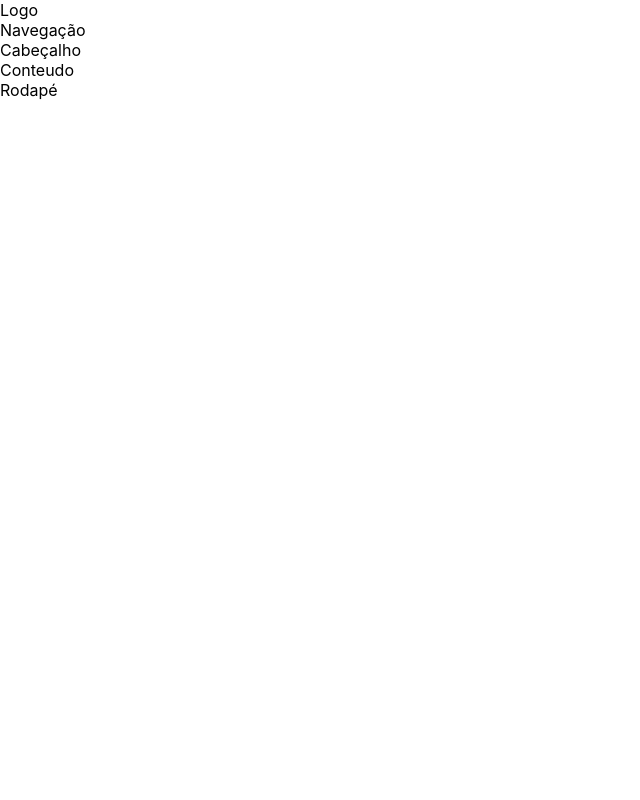
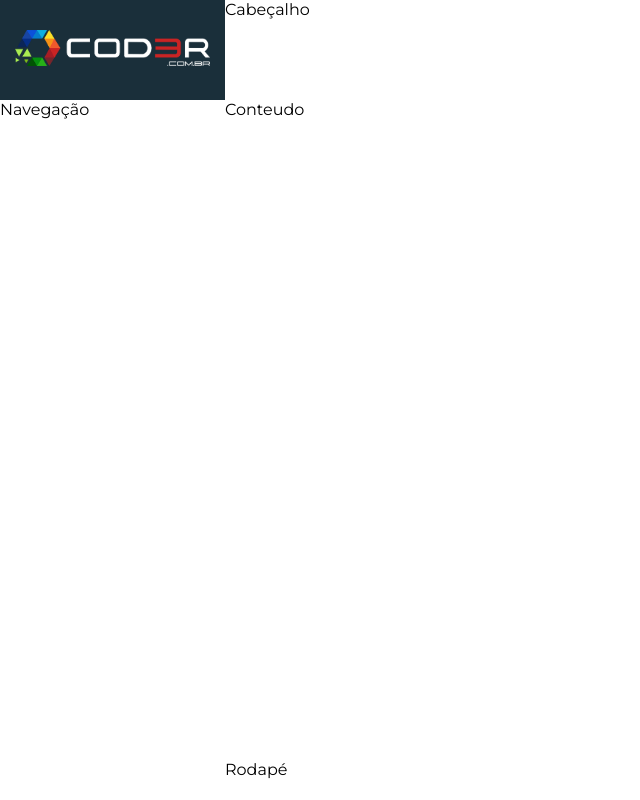
Before and after one commit to pedrocs378/Projetos-Curso, a React (Create React App) app in the folder Crud/frontend/: page / in a window 1280 px wide. Shown: the whole page, without its empty margins (0-640 px from the left). Built offline with nearby package versions, Linux system fonts and the light colour scheme.

Commit message:
Componente Logo

```diff
--- a/Crud/frontend/public/index.html
+++ b/Crud/frontend/public/index.html
@@ -5,6 +5,7 @@
     <link rel="icon" href="%PUBLIC_URL%/favicon.ico" />
     <meta name="viewport" content="width=device-width, initial-scale=1" />
     <meta name="theme-color" content="#000000" />
+    <link href="https://fonts.googleapis.com/css?family=Montserrat:300,400,500,700" rel="stylesheet">
     <meta
       name="description"
       content="Web site created using create-react-app"
--- a/Crud/frontend/src/components/template/Logo.css
+++ b/Crud/frontend/src/components/template/Logo.css
@@ -0,0 +1,11 @@
+aside.logo {
+    background-color: var(--bg-dark);
+    display: flex;
+    justify-content: center;
+    align-items: center;
+}
+
+aside.logo img {
+    padding: 0px 15px;
+    width: 100%;
+}
--- a/Crud/frontend/src/components/template/Logo.jsx
+++ b/Crud/frontend/src/components/template/Logo.jsx
@@ -1,7 +1,10 @@
 import './Logo.css'
+import logo from '../../assets/imgs/logo.png'
 import React from 'react'
 
 export default props =>
     <aside className="logo">
-        Logo
+        <a href="/" className="logo">
+            <img src={logo} alt="logo"/>
+        </a>
     </aside>
--- a/Crud/frontend/src/main/App.css
+++ b/Crud/frontend/src/main/App.css
@@ -0,0 +1,55 @@
+:root {
+    --bg-dark: #1a2f3a;
+
+    --logo-height: 100px;
+    --header-height: 100px;
+    --aside-width: 225px;
+    --foter-height: 40px;
+
+    --shadow:
+        0 2px 23px 0 rgba(0, 0, 0, 0.1),
+        0 2px 49px 0 rgba(0, 0, 0, 0.06);
+}
+
+* {
+    box-sizing: border-box;
+    font-family: 'Montserrat', sans-serif;
+}
+
+/* Layout em Grid */
+
+.app {
+    margin: 0px;
+    display: grid;
+    grid-template-columns: var(--aside-width) 1fr;
+    grid-template-rows:
+        var(--header-height)
+        1fr
+        var(--foter-height);
+    grid-template-areas:
+        "logo header"
+        "menu content"
+        "menu footer";
+    height: 100vh;
+    background-color: f5f5f5;
+}
+
+aside.logo {
+    grid-area: logo;
+}
+
+header.header {
+    grid-area: header;
+}
+
+aside.menu-area {
+    grid-area: menu;
+}
+
+main.content {
+    grid-area: content;
+}
+
+footer.footer {
+    grid-area: footer;
+}
```
Also changed, not shown: Crud/frontend/src/assets/imgs/logo.png (added).
